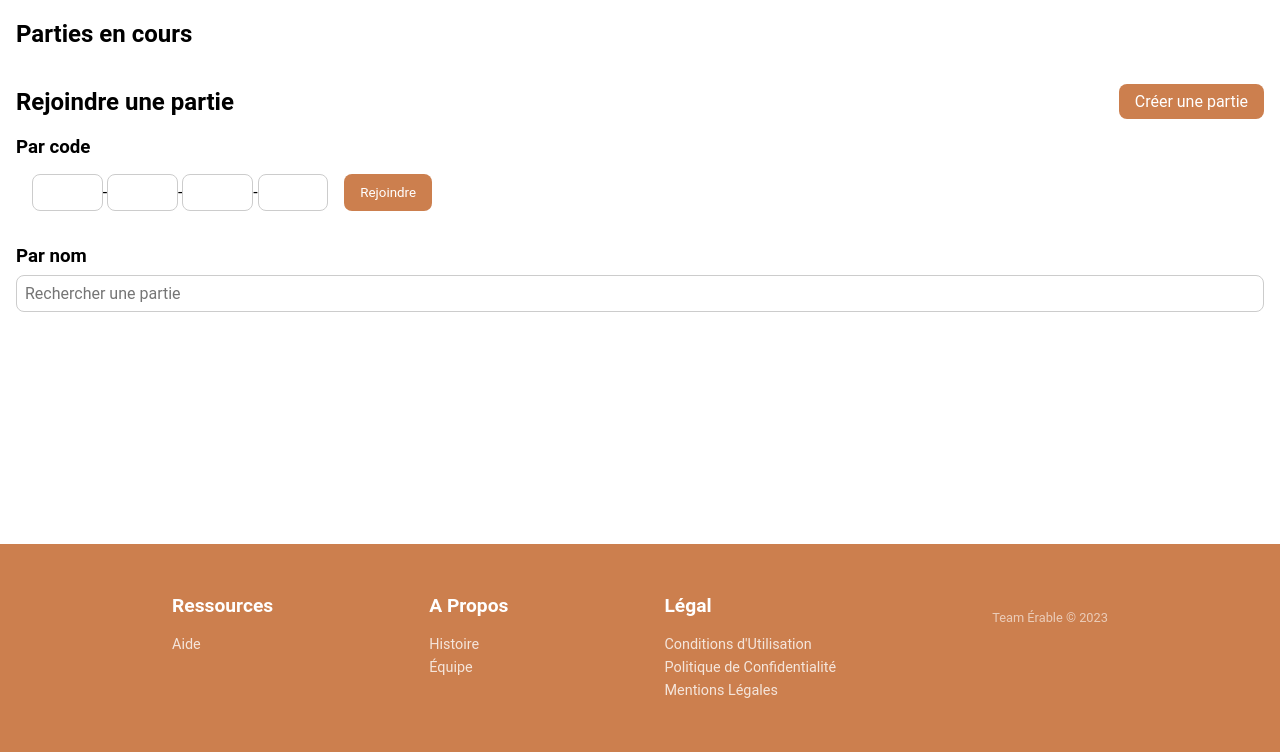
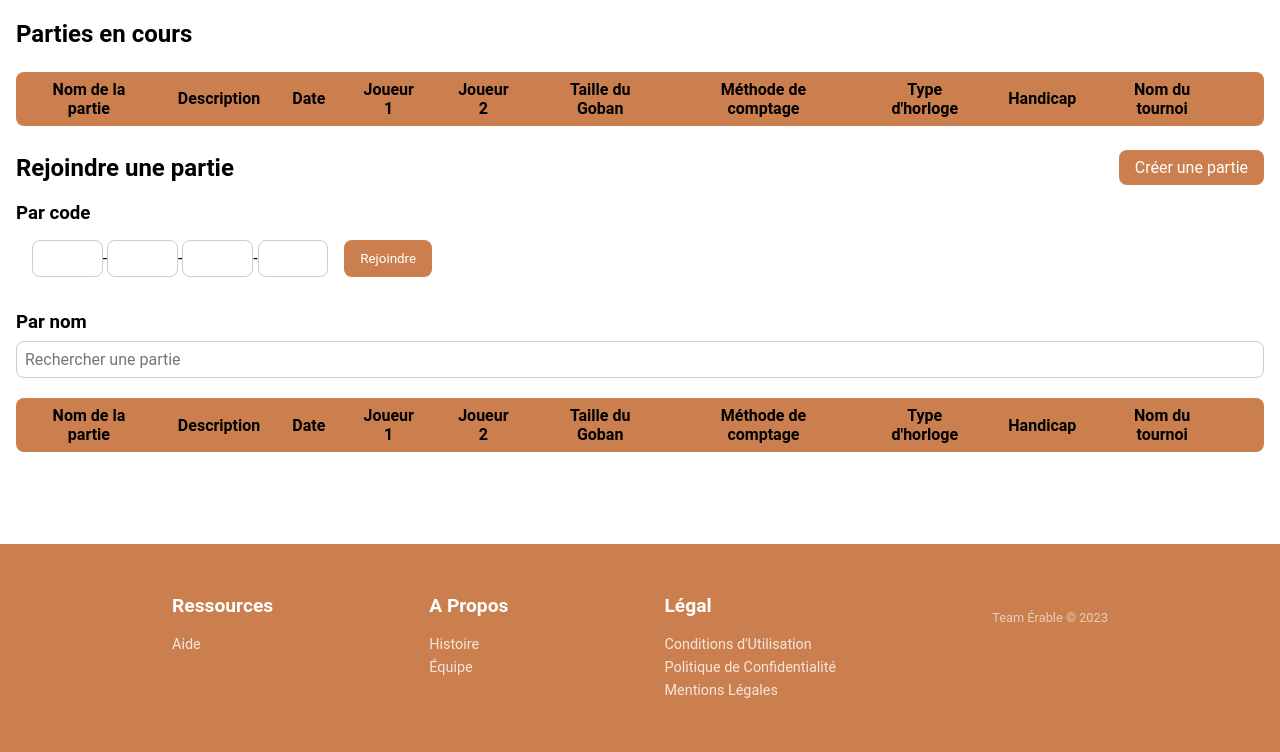
Before and after one commit to dept-info-iut-dijon/BUT3-S5-TeamErable-GoGoGo, a Django app: page / in a window 1280 px wide. Shown: the part 48-800 px from the top of the page. Run offline with Django 4.2, Linux system fonts and the light colour scheme; the visitor is signed in with stand-in values (Sample User, id 1); lists and menus that the app fills with data are empty; some libraries are stand-ins or nearby versions.

Commit message:
table game list + css + js

```diff
--- a/static/css/game/join_game.css
+++ b/static/css/game/join_game.css
@@ -3,7 +3,7 @@
     box-sizing: border-box;
 }
 
-#game-list ul, #current-game-list ul {
+/* #game-list ul, #current-game-list ul {
     width: 100%;
     margin: 0;
     padding: 0;
@@ -41,6 +41,69 @@
     width: 1.5rem;
     height: 1.5rem;
     margin-right: 0.5rem;
+} */
+
+#games-list, #current-game-list{
+    width: 100%;
+    margin: 0;
+    padding: 0;
+    border: none;
+    border-collapse: separate;
+    border-spacing: 0 0.25rem;
+}
+
+#games-list tr, #current-game-list tr {
+    width: 100%;
+    padding: 0.25rem 0;
+    background-color: var(--main-color-light);
+    margin: 0.5rem 0;
+    border: none;
+}
+
+#games-list thead tr, #current-game-list thead tr {
+    background-color: var(--main-color);
+}
+
+#games-list thead::after, #current-game-list thead::after {
+    content: "";
+    display: block;
+    height: 0rem;
+    width: 100%;
+}
+
+#games-list tr td , #games-list tr th, #current-game-list tr td, #current-game-list tr th {
+    padding: 0.5rem 1rem;
+    text-align: center;
+}
+
+#games-list tr td:last-child, #games-list tr th:last-child, #current-game-list tr td:last-child, #current-game-list tr th:last-child {
+    border-top-right-radius: var(--border-radius);
+    border-bottom-right-radius: var(--border-radius);
+}
+
+#games-list tr td:first-child, #games-list tr th:first-child, #current-game-list tr td:first-child, #current-game-list tr th:first-child {
+    border-top-left-radius: var(--border-radius);
+    border-bottom-left-radius: var(--border-radius);
+}
+
+#games-list tr img.pfp, #current-game-list tr img.pfp {
+    width: 3rem;
+    height: 3rem;
+    border-radius: 50%;
+    margin-right: 1rem;
+}
+
+#games-list tr a, #current-game-list tr a {
+    display: flex;
+    align-items: center;
+    justify-content: center;
+    width: 55%;
+}
+
+#games-list tr a img, #current-game-list tr a img {
+    width: 1.5rem;
+    height: 1.5rem;
+    margin-right: 0.5rem;
 }
 
 a.join-game {
--- a/static/js/game/join_game.js
+++ b/static/js/game/join_game.js
@@ -1,3 +1,4 @@
+htmx.config.useTemplateFragments = true;
 document.querySelector("#search-input").addEventListener('keyup', function(event) {
     var formData = new FormData();
     formData.append('game_name', event.target.value);
--- a/templates/game/join_game.html
+++ b/templates/game/join_game.html
@@ -16,7 +16,27 @@
         <div class="container" id="game">
             <div>
                 <h2>Parties en cours</h2>
-                <div id="current-game-list" hx-post="/search-current-game" hx-swap="innerHTML" hx-trigger="load"></div>
+                <div class="current-game-list">
+                    <table id="current-game-list">
+                        <thead>
+                            <tr>
+                                <th>Nom de la partie</th>
+                                <th>Description</th>
+                                <th>Date</th>
+                                <th>Joueur 1</th>
+                                <th>Joueur 2</th>
+                                <th>Taille du Goban</th>
+                                <th>Méthode de comptage</th>
+                                <th>Type d'horloge</th>
+                                <th>Handicap</th>
+                                <th>Nom du tournoi</th>
+                                <th></th>
+                        </thead>
+                            <tbody id="current-game-list" hx-post="/search-current-game" hx-swap="innerHTML" hx-trigger="load"></tbody>
+                        </tbody>
+                    </table>
+                </div>
+
             </div>
             <div class="row space-between">
                 <h2>Rejoindre une partie</h2>
@@ -43,7 +63,27 @@
                 <input type="text" id="search-input" placeholder="Rechercher une partie">
                 <div id="user-datalist"></div>
             </div>
-            <div id="game-list" hx-post="/search-game" hx-swap="innerHTML" hx-trigger="load"></div>
+            <div class="games-list">
+                <table id="games-list">
+                    <thead>
+                        <tr>
+                            <th>Nom de la partie</th>
+                            <th>Description</th>
+                            <th>Date</th>
+                            <th>Joueur 1</th>
+                            <th>Joueur 2</th>
+                            <th>Taille du Goban</th>
+                            <th>Méthode de comptage</th>
+                            <th>Type d'horloge</th>
+                            <th>Handicap</th>
+                            <th>Nom du tournoi</th>
+                            <th></th>
+                    </thead>
+                        <tbody id="game-list" hx-post="/search-game" hx-swap="innerHTML" hx-trigger="load"></tbody>
+                    </tbody>
+                </table>
+            </div>
+
         </div>
     </main>
     {% include 'reusable/footer.html' %}
```
Also changed, not shown: templates/reusable/game_list.html (+26 -24 lines).
